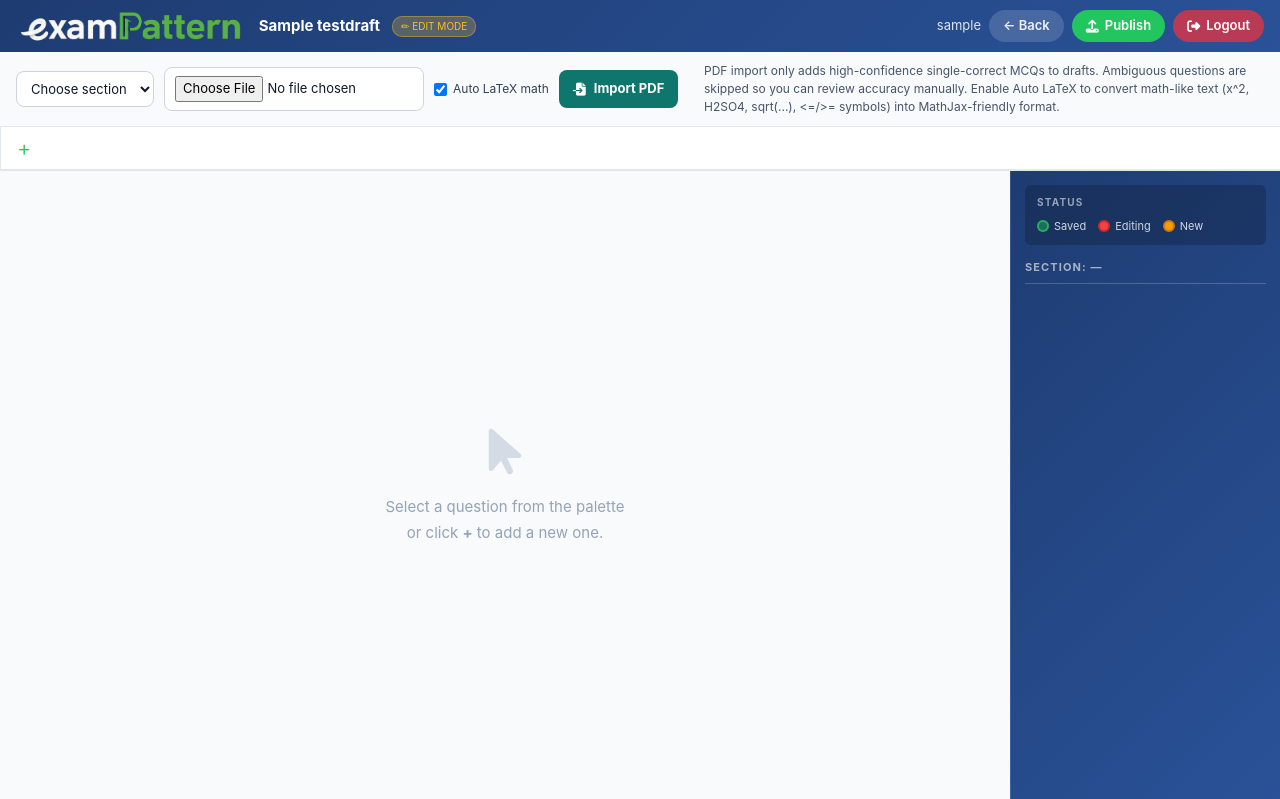
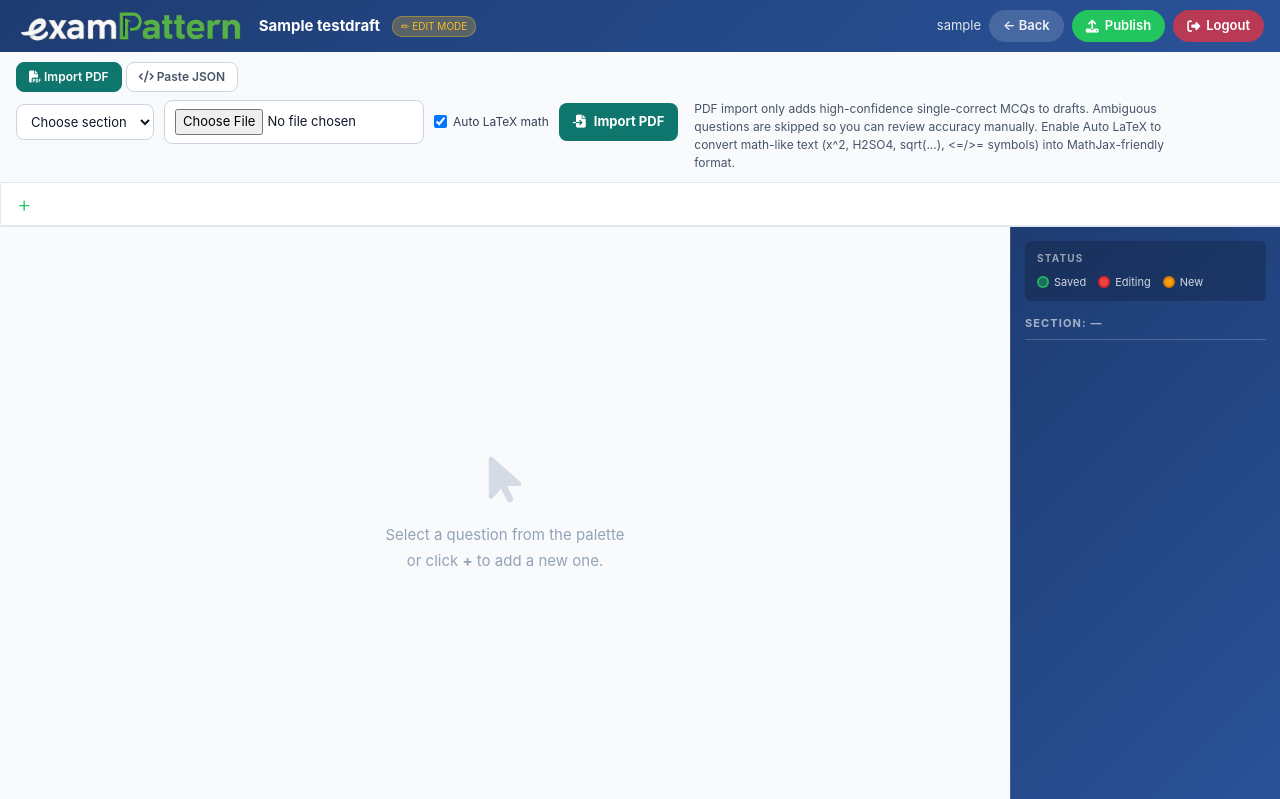
Before and after one commit to prathibhasolutions/examPattern, a Django app: page /builder/1/live-editor/ in a window 1280 px wide. Shown: the top 799 px of the page. Run offline with Django 5.2, Linux system fonts and the light colour scheme; a user stored in the database is signed in; tables that the repository leaves empty hold one stand-in row (values such as "Sample post").

Commit message:
JSON question feature added

```diff
--- a/mocktest_platform/settings.py
+++ b/mocktest_platform/settings.py
@@ -151,6 +151,10 @@ USE_TZ = True
 MEDIA_URL = '/media/'
 MEDIA_ROOT = BASE_DIR / 'media'
 
+# Upload size limits — 10 MB
+DATA_UPLOAD_MAX_MEMORY_SIZE = 10 * 1024 * 1024   # 10 MB (form POST body)
+FILE_UPLOAD_MAX_MEMORY_SIZE = 10 * 1024 * 1024   # 10 MB (in-memory file threshold)
+
 # Django REST Framework
 REST_FRAMEWORK = {
     'DEFAULT_AUTHENTICATION_CLASSES': [
--- a/templates/test_builder/live_editor.html
+++ b/templates/test_builder/live_editor.html
@@ -303,9 +303,24 @@ main.container-fluid { padding: 0 !important; margin: 0 !important; background:
 
 /* ── Import strip ───────────────────────────── */
 .le-import-strip {
-    display: flex; align-items: center; justify-content: space-between; gap: 16px;
+    display: flex; flex-direction: column; align-items: flex-start; gap: 8px;
     padding: 10px 16px; background: #f8fafc; border-bottom: 1px solid #e2e8f0;
-    flex-wrap: wrap; flex-shrink: 0;
+    flex-shrink: 0;
+}
+.le-import-tabs {
+    display: flex; gap: 4px;
+}
+.le-import-tab {
+    border: 1px solid #cbd5e1; border-radius: 8px; background: #fff; color: #475569;
+    padding: 5px 12px; font-size: 12px; font-weight: 600; cursor: pointer;
+    transition: background 0.15s, color 0.15s;
+}
+.le-import-tab.active {
+    background: #0f766e; color: #fff; border-color: #0f766e;
+}
+.le-import-tab:hover:not(.active) { background: #f1f5f9; }
+.le-import-panel {
+    display: flex; align-items: flex-start; gap: 16px; flex-wrap: wrap; width: 100%;
 }
 .le-import-form {
     display: flex; align-items: center; gap: 10px; flex-wrap: wrap;
@@ -316,6 +331,11 @@ main.container-fluid { padding: 0 !important; margin: 0 !important; background:
     padding: 8px 10px; font-size: 13px;
 }
 .le-import-file { max-width: 260px; }
+.le-json-textarea {
+    border: 1px solid #cbd5e1; border-radius: 8px; background: #fff; color: #0f172a;
+    padding: 8px 10px; font-size: 12px; font-family: monospace;
+    width: 400px; height: 68px; resize: vertical;
+}
 .le-import-btn {
     display: inline-flex; align-items: center; gap: 8px;
     border: none; border-radius: 8px; background: #0f766e; color: white;
@@ -324,7 +344,7 @@ main.container-fluid { padding: 0 !important; margin: 0 !important; background:
 }
 .le-import-btn:hover { background: #115e59; }
 .le-import-note {
-    font-size: 12px; color: #475569; max-width: 560px; line-height: 1.5;
+    font-size: 12px; color: #475569; max-width: 480px; line-height: 1.5;
 }
 
 /* ── Inline alerts ──────────────────────────── */
@@ -360,8 +380,20 @@ main.container-fluid { padding: 0 !important; margin: 0 !important; background:
     </div>
 </div>
 
-<!-- PDF IMPORT STRIP -->
+<!-- IMPORT STRIP (PDF + JSON tabs) -->
 <div class="le-import-strip">
+    <!-- Tab switcher -->
+    <div class="le-import-tabs">
+        <button type="button" class="le-import-tab active" id="importTabPdf" onclick="switchImportTab('pdf')">
+            <i class="fas fa-file-pdf"></i> Import PDF
+        </button>
+        <button type="button" class="le-import-tab" id="importTabJson" onclick="switchImportTab('json')">
+            <i class="fas fa-code"></i> Paste JSON
+        </button>
+    </div>
+
+    <!-- PDF panel (shown by default) -->
+    <div class="le-import-panel" id="importPdfPanel">
         <form class="le-import-form" method="post" enctype="multipart/form-data" action="{% url 'import_pdf_to_draft' draft.id %}">
             {% csrf_token %}
             <select name="section_id" class="le-import-select" required>
@@ -380,7 +412,28 @@ main.container-fluid { padding: 0 !important; margin: 0 !important; background:
             </button>
         </form>
         <div class="le-import-note">
-        PDF import only adds high-confidence single-correct MCQs to drafts. Ambiguous questions are skipped so you can review accuracy manually. Enable Auto LaTeX to convert math-like text (x^2, H2SO4, sqrt(...), <=/>= symbols) into MathJax-friendly format.
+            PDF import only adds high-confidence single-correct MCQs to drafts. Ambiguous questions are skipped so you can review accuracy manually. Enable Auto LaTeX to convert math-like text (x^2, H2SO4, sqrt(...), &lt;=/&gt;= symbols) into MathJax-friendly format.
+        </div>
+    </div>
+
+    <!-- JSON panel (hidden by default) -->
+    <div class="le-import-panel" id="importJsonPanel" style="display:none;">
+        <form class="le-import-form" method="post" action="{% url 'import_json_to_draft' draft.id %}">
+            {% csrf_token %}
+            <select name="section_id" class="le-import-select" required>
+                <option value="">Choose section</option>
+                {% for section in sections_for_import %}
+                    <option value="{{ section.id }}">{{ section.name }}</option>
+                {% endfor %}
+            </select>
+            <textarea name="json_text" class="le-json-textarea" placeholder='Paste JSON array here, e.g. [{"question_text":"...","options":[...]}]' required></textarea>
+            <button type="submit" class="le-import-btn">
+                <i class="fas fa-file-import"></i> Import JSON
+            </button>
+        </form>
+        <div class="le-import-note">
+            Paste the JSON array from ChatGPT (or any tool). Each item needs <code>question_text</code>, <code>solution_text</code>, and <code>options</code> — an array of objects with <code>option_text</code> and <code>is_correct</code> (exactly one <code>true</code>). Questions go into drafts for manual review before publishing.
+        </div>
     </div>
 </div>
 
@@ -592,6 +645,14 @@ main.container-fluid { padding: 0 !important; margin: 0 !important; background:
 const DRAFT_ID = {{ draft.id }};
 const CSRF = '{{ csrf_token }}';
 let sections = {{ sections_json|safe }};
+
+// ── Import tab switcher ────────────────────────────────
+function switchImportTab(tab) {
+    document.getElementById('importPdfPanel').style.display = tab === 'pdf' ? '' : 'none';
+    document.getElementById('importJsonPanel').style.display = tab === 'json' ? '' : 'none';
+    document.getElementById('importTabPdf').classList.toggle('active', tab === 'pdf');
+    document.getElementById('importTabJson').classList.toggle('active', tab === 'json');
+}
 
 // ── State ──────────────────────────────────────────────
 let activeSectionId = sections.length ? sections[0].id : null;
--- a/test_builder/urls.py
+++ b/test_builder/urls.py
@@ -10,6 +10,7 @@ urlpatterns = [
     path('<int:draft_id>/section/<int:section_id>/questions/', views.manage_questions, name='manage_questions'),
     path('<int:draft_id>/live-editor/', views.live_editor, name='live_editor'),
     path('<int:draft_id>/import-pdf/', views.import_pdf_to_draft, name='import_pdf_to_draft'),
+    path('<int:draft_id>/import-json/', views.import_json_to_draft, name='import_json_to_draft'),
     path('<int:draft_id>/api/section/add/', views.api_add_section, name='api_add_section'),
     path('<int:draft_id>/api/section/<int:section_id>/rename/', views.api_rename_section, name='api_rename_section'),
     path('<int:draft_id>/api/section/<int:section_id>/delete/', views.api_delete_section, name='api_delete_section'),
--- a/test_builder/views.py
+++ b/test_builder/views.py
@@ -9,6 +9,7 @@ from django.utils import timezone
 
 from .models import TestDraft, SectionDraft, QuestionDraft, OptionDraft, PDFImportJob
 from .services.pdf_import import import_pdf_into_section
+from .services.json_import import import_json_into_section
 from testseries.models import TestSeries, TestSeriesExamSection, TestSeriesHighlight, Test, Section, SeriesSection, SeriesSubsection
 from questions.models import Question, Option
 
@@ -1395,3 +1396,64 @@ def import_pdf_to_draft(request, draft_id):
         )
 
     return redirect('live_editor', draft_id=draft.id)
+
+
+@admin_required
+@login_required
+@require_http_methods(["POST"])
+def import_json_to_draft(request, draft_id):
+    draft = get_object_or_404(TestDraft, id=draft_id, created_by=request.user)
+
+    if not draft.can_edit(request.user):
+        messages.error(
+            request,
+            f"This test is currently being edited by {draft.locked_by.username}. Please wait until they finish.",
+        )
+        return redirect('builder_dashboard')
+
+    draft.acquire_lock(request.user)
+
+    section_id = request.POST.get('section_id', '').strip()
+    json_text = request.POST.get('json_text', '').strip()
+
+    if not section_id:
+        messages.error(request, 'Select a section before importing.')
+        return redirect('live_editor', draft_id=draft.id)
+
+    section = get_object_or_404(SectionDraft, id=section_id, test_draft=draft)
+
+    if not json_text:
+        messages.error(request, 'Paste the JSON content before importing.')
+        return redirect('live_editor', draft_id=draft.id)
+
+    try:
+        result = import_json_into_section(section, json_text)
+    except ValueError as exc:
+        messages.error(request, f'JSON import failed: {exc}')
+        return redirect('live_editor', draft_id=draft.id)
+    except Exception as exc:
+        messages.error(request, f'JSON import failed unexpectedly: {exc}')
+        return redirect('live_editor', draft_id=draft.id)
+
+    imported_count = result.get('imported_count', 0)
+    skipped_count = result.get('skipped_count', 0)
+    skip_summary = result.get('skip_summary', [])
+
+    if imported_count:
+        messages.success(
+            request,
+            f"Imported {imported_count} question{'s' if imported_count != 1 else ''} into '{section.name}'.",
+        )
+    else:
+        messages.warning(request, 'No questions were imported. Check the JSON format.')
+
+    if skipped_count:
+        summary = ', '.join(skip_summary[:4])
+        if len(skip_summary) > 4:
+            summary += ', ...'
+        messages.warning(
+            request,
+            f"Skipped {skipped_count} question{'s' if skipped_count != 1 else ''}: {summary}.",
+        )
+
+    return redirect('live_editor', draft_id=draft.id)
```
Also changed, not shown: test_builder/services/json_import.py (added, +109 -0 lines). Lines whose indentation alone changed are shown as unchanged.
